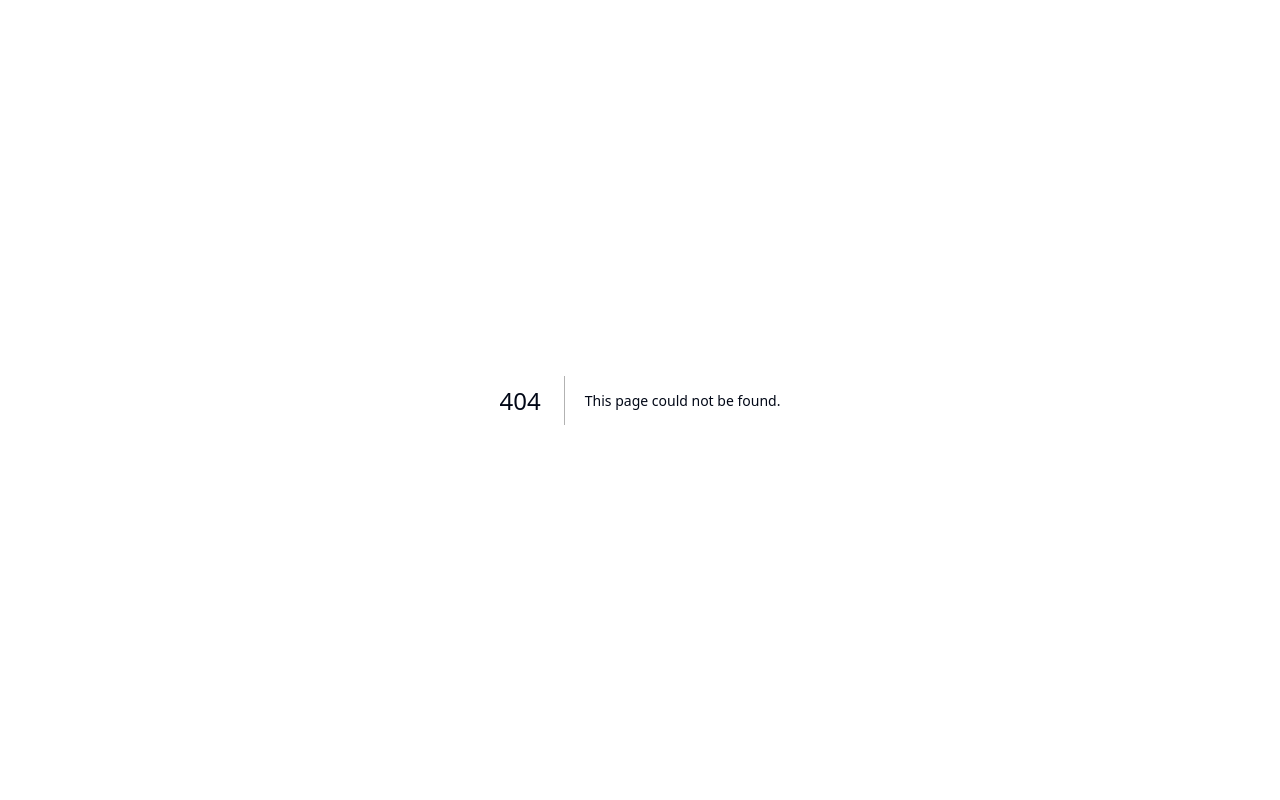
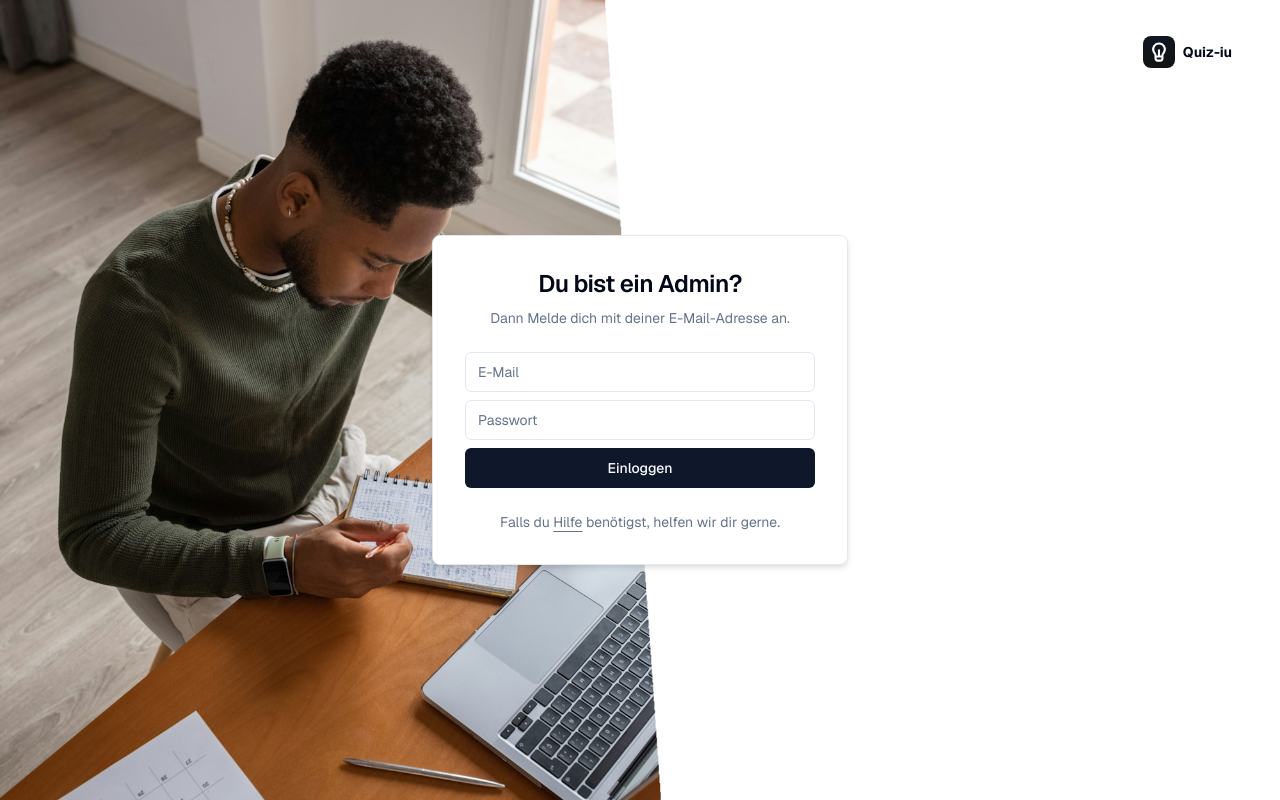
Before and after one commit to Kagbah/quiz-iu, a Next.js app: page /admin-login in a window 1280 px wide. Before the commit this address had no page. Built offline with nearby package versions, Linux system fonts and the light colour scheme.

Commit message:
wip: help and admin pages

```diff
--- /dev/null
+++ b/src/app/admin-login/page.tsx
@@ -0,0 +1,55 @@
+import { Metadata } from "next";
+import Image from "next/image";
+import Link from "next/link";
+import { cn } from "@/lib/utils";
+import { buttonVariants } from "@/components/ui/button";
+import { UserAuthForm } from "@/components/user-auth-form-login";
+import { Icons } from "@/components/ui/icons";
+import { Logo } from "@/components/Logo";
+import { ErrorMessage } from "@/components/ErrorMessage";
+
+export const metadata: Metadata = {
+  title: "Authentication",
+  description: "Authentication forms built using the components.",
+};
+
+export default function AuthenticationPage() {
+  return (
+    <>
+      <div
+        className="min-w-full min-h-screen bg-center bg-cover bg-no-repeat"
+        style={{ backgroundImage: "url('/media/bg-img.png')" }}
+      >
+        <div className="container relative hidden h-[800px] flex-col items-center justify-center md:flex lg:px-0">
+          <div className="absolute right-4 top-4 md:right-8 md:top-8">
+            <Logo />
+          </div>
+          <div className="lg:p-8 border border-input rounded-lg bg-background drop-shadow-md">
+            <div className="mx-auto flex w-full flex-col justify-center space-y-6 sm:w-[350px]">
+              <div className="flex flex-col space-y-2 text-center">
+                <h1 className="text-2xl font-semibold tracking-tight">
+                  Du bist ein Admin?
+                </h1>
+                <p className="text-sm text-muted-foreground">
+                  Dann Melde dich mit deiner E-Mail-Adresse an.
+                </p>
+              </div>
+              <UserAuthForm />
+              <p className="px-8 text-center text-sm text-muted-foreground">
+                Falls du{" "}
+                <Link
+                  href="/help"
+                  className="underline underline-offset-4 hover:text-primary"
+                >
+                  Hilfe
+                </Link>{" "}
+                benötigst, helfen wir dir gerne.
+              </p>
+            </div>
+          </div>
+          <ErrorMessage />
+        </div>
+      </div>
+    </>
+  );
+}
--- /dev/null
+++ b/src/app/help/page.tsx
@@ -0,0 +1,29 @@
+export const runtime = "edge";
+import AuthButton from "@/components/AuthButton";
+import Header from "@/components/HeaderLanding";
+import Link from "next/link";
+
+export default async function Index() {
+  return (
+    <div className="flex-1 w-full flex flex-col gap-20 items-center">
+      <nav className="w-full flex justify-center border-b border-b-foreground/10 h-16">
+        <div className="w-full max-w-4xl flex justify-between items-center p-3 text-sm">
+          <AuthButton />
+        </div>
+      </nav>
+
+      <div className="flex-1 flex flex-col gap-20 max-w-4xl px-3">
+        Ich benötige Hilfe!
+      </div>
+
+      <footer className="w-full border-t border-t-foreground/10 p-8 flex justify-center text-center text-xs">
+        <div className="flex justify-evenly text-sm text-muted-foreground gap-8">
+          <Link href="#">Datenschutz</Link>
+          <Link href="#">Impressum</Link>
+          <Link href="/help">Hilfe</Link>
+          <Link href="/admin-login">Login für Admins</Link>
+        </div>
+      </footer>
+    </div>
+  );
+}
```
